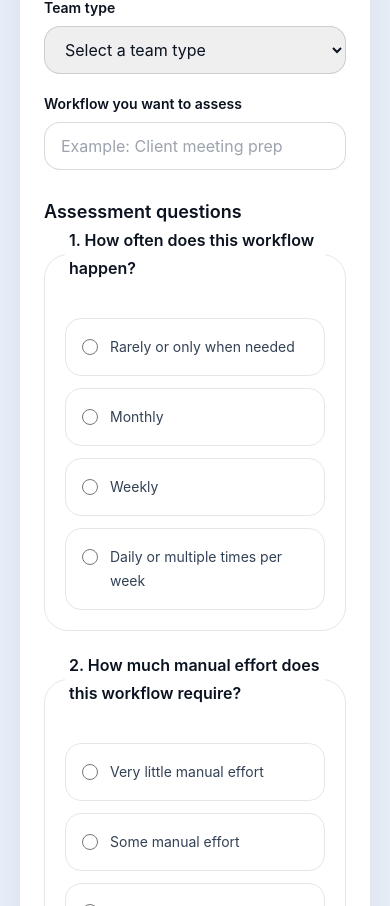
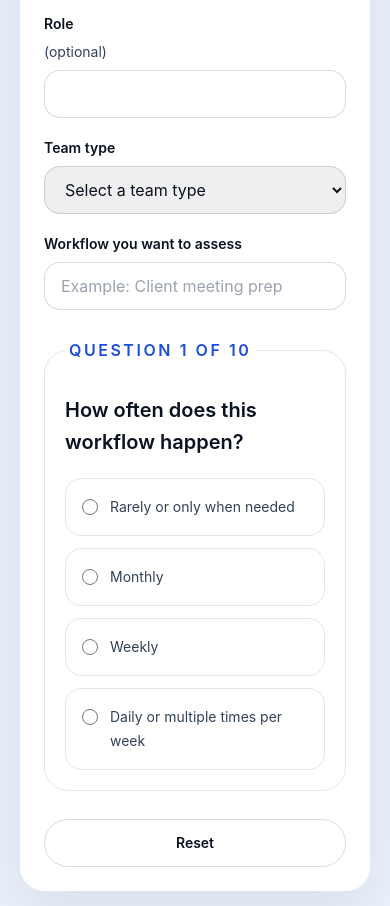
Before and after one commit to zpalevani/automation_with_zara, a Next.js app: page / in a window 390 px wide. Shown: the part 4718-5624 px from the top of the page. Built offline with nearby package versions, Linux system fonts and the light colour scheme.

Commit message:
Show scorecard questions one at a time

```diff
--- a/app/ScorecardForm.tsx
+++ b/app/ScorecardForm.tsx
@@ -10,6 +10,8 @@ type Result = {
   benchmark: string;
   workflow: string;
 };
+
+type AnswerMap = Record<string, string>;
 
 const approvedTeamTypes = [
   "Client Success",
@@ -261,10 +263,14 @@ function validateLeadFields(formData: FormData) {
 }
 
 export default function ScorecardForm() {
+  const [currentQuestionIndex, setCurrentQuestionIndex] = useState(0);
+  const [answers, setAnswers] = useState<AnswerMap>({});
   const [errors, setErrors] = useState<Record<string, string>>({});
   const [result, setResult] = useState<Result | null>(null);
   const resultRef = useRef<HTMLDivElement>(null);
   const formRef = useRef<HTMLFormElement>(null);
+  const activeQuestion = questions[currentQuestionIndex];
+  const isFinalQuestion = currentQuestionIndex === questions.length - 1;
 
   useEffect(() => {
     if (result) {
@@ -275,9 +281,42 @@ export default function ScorecardForm() {
 
   function handleReset() {
     formRef.current?.reset();
+    setCurrentQuestionIndex(0);
+    setAnswers({});
     setErrors({});
     setResult(null);
     formRef.current?.scrollIntoView({ behavior: "smooth", block: "start" });
+  }
+
+  function handleAnswerChange(questionId: string, value: string) {
+    if (!isAllowedAnswer(questionId, value)) {
+      return;
+    }
+
+    setAnswers((currentAnswers) => ({
+      ...currentAnswers,
+      [questionId]: value,
+    }));
+    setErrors((currentErrors) => {
+      const nextErrors = { ...currentErrors };
+      delete nextErrors[questionId];
+      return nextErrors;
+    });
+    setResult(null);
+
+    if (!isFinalQuestion) {
+      window.setTimeout(() => {
+        setCurrentQuestionIndex((index) =>
+          Math.min(index + 1, questions.length - 1),
+        );
+      }, 180);
+    }
+  }
+
+  function handleBack() {
+    setErrors({});
+    setResult(null);
+    setCurrentQuestionIndex((index) => Math.max(index - 1, 0));
   }
 
   function handleSubmit(event: FormEvent<HTMLFormElement>) {
@@ -287,7 +326,7 @@ export default function ScorecardForm() {
     const questionErrors: Record<string, string> = {};
 
     for (const questionId of questionIds) {
-      if (!isAllowedAnswer(questionId, formData.get(questionId))) {
+      if (!isAllowedAnswer(questionId, answers[questionId] ?? null)) {
         questionErrors[questionId] = "Select one answer.";
       }
     }
@@ -296,12 +335,18 @@ export default function ScorecardForm() {
 
     if (Object.keys(nextErrors).length > 0) {
       setErrors(nextErrors);
+      const firstQuestionError = questionIds.find(
+        (questionId) => nextErrors[questionId],
+      );
+      if (firstQuestionError) {
+        setCurrentQuestionIndex(questionIds.indexOf(firstQuestionError));
+      }
       setResult(null);
       return;
     }
 
     const score = questions.reduce((total, question) => {
-      const value = formData.get(question.id);
+      const value = answers[question.id];
       if (!isAllowedAnswer(question.id, value)) {
         return total;
       }
@@ -327,8 +372,10 @@ export default function ScorecardForm() {
             Scorecard form
           </p>
           <p className="mt-3 text-base leading-7 text-slatecopy">
-            Choose one workflow your team does often, then answer the questions
-            below.
+            This form helps you assess one repeated workflow, calculate its AI
+            readiness score, and see the most practical next step. Your score is
+            calculated in your browser and the scorecard does not submit your
+            details anywhere.
           </p>
         </div>
 
@@ -438,44 +485,38 @@ export default function ScorecardForm() {
           </div>
         </fieldset>
 
-        <fieldset className="grid gap-5">
-          <legend className="text-lg font-semibold text-navy">
-            Assessment questions
+        <fieldset className="rounded-3xl border border-navy/10 p-5">
+          <legend className="px-1 text-base font-semibold uppercase tracking-[0.16em] text-royal">
+            Question {currentQuestionIndex + 1} of {questions.length}
           </legend>
-          <div className="grid gap-5">
-            {questions.map((question, index) => (
-              <fieldset
-                key={question.id}
-                className="rounded-3xl border border-navy/10 p-5"
-              >
-                <legend className="px-1 text-base font-semibold leading-7 text-navy">
-                  {index + 1}. {question.question}
-                </legend>
-                <div className="mt-4 grid gap-3 md:grid-cols-2">
-                  {question.options.map(([label, value]) => (
+          <h3 className="mt-3 text-xl font-semibold leading-8 text-navy">
+            {activeQuestion.question}
+          </h3>
+          <div className="mt-5 grid gap-3 md:grid-cols-2">
+            {activeQuestion.options.map(([label, value]) => (
               <label
-                      key={`${question.id}-${value}`}
+                key={`${activeQuestion.id}-${value}`}
                 className="flex cursor-pointer gap-3 rounded-2xl border border-navy/10 p-4 text-sm leading-6 text-slatecopy transition hover:border-royal/35 hover:text-navy"
               >
                 <input
                   type="radio"
-                        name={question.id}
+                  name={activeQuestion.id}
                   value={value}
-                        required
+                  checked={answers[activeQuestion.id] === String(value)}
+                  onChange={() =>
+                    handleAnswerChange(activeQuestion.id, String(value))
+                  }
                   className="mt-1 h-4 w-4 shrink-0 accent-royal"
                 />
                 <span>{label}</span>
               </label>
             ))}
           </div>
-                {errors[question.id] ? (
+          {errors[activeQuestion.id] ? (
             <p role="alert" className="mt-4 text-sm font-semibold text-red-700">
-                    {errors[question.id]}
+              {errors[activeQuestion.id]}
             </p>
           ) : null}
-              </fieldset>
-            ))}
-          </div>
         </fieldset>
 
         {Object.keys(errors).length > 0 ? (
@@ -485,6 +526,15 @@ export default function ScorecardForm() {
         ) : null}
 
         <div className="flex flex-col gap-3 sm:flex-row">
+          {currentQuestionIndex > 0 ? (
+            <button
+              type="button"
+              onClick={handleBack}
+              className="inline-flex min-h-12 items-center justify-center rounded-full border border-navy/15 px-6 py-3 text-sm font-semibold text-navy transition hover:border-royal hover:text-royal"
+            >
+              Back
+            </button>
+          ) : null}
           <button
             type="button"
             onClick={handleReset}
@@ -492,12 +542,14 @@ export default function ScorecardForm() {
           >
             Reset
           </button>
+          {isFinalQuestion ? (
             <button
               type="submit"
               className="inline-flex min-h-12 flex-1 items-center justify-center rounded-full bg-royal px-6 py-3 text-sm font-semibold text-white shadow-soft transition hover:-translate-y-0.5 hover:bg-blue-700 focus-visible:bg-blue-700"
             >
               Calculate My Score
             </button>
+          ) : null}
         </div>
       </form>
 
```
Lines whose indentation alone changed are shown as unchanged.
